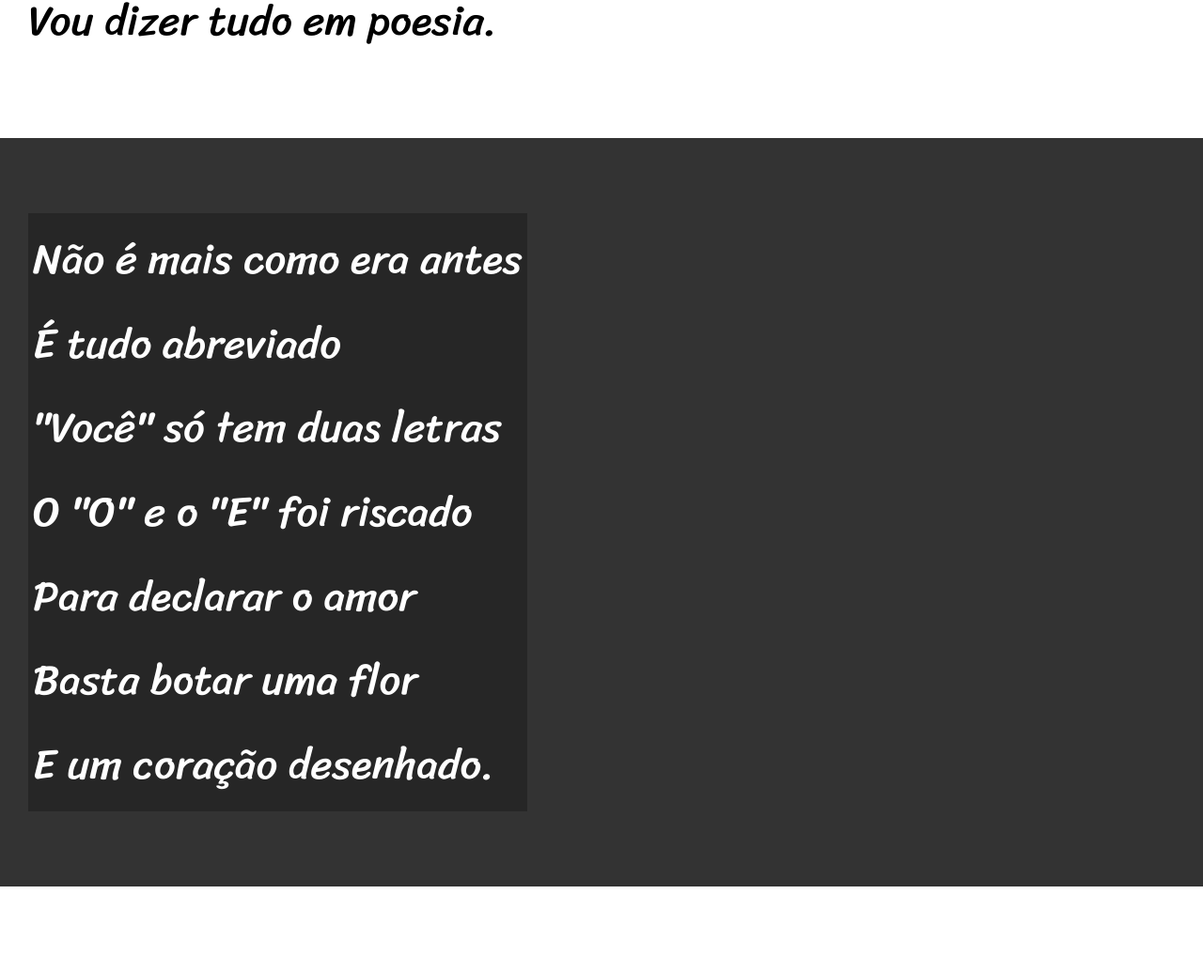
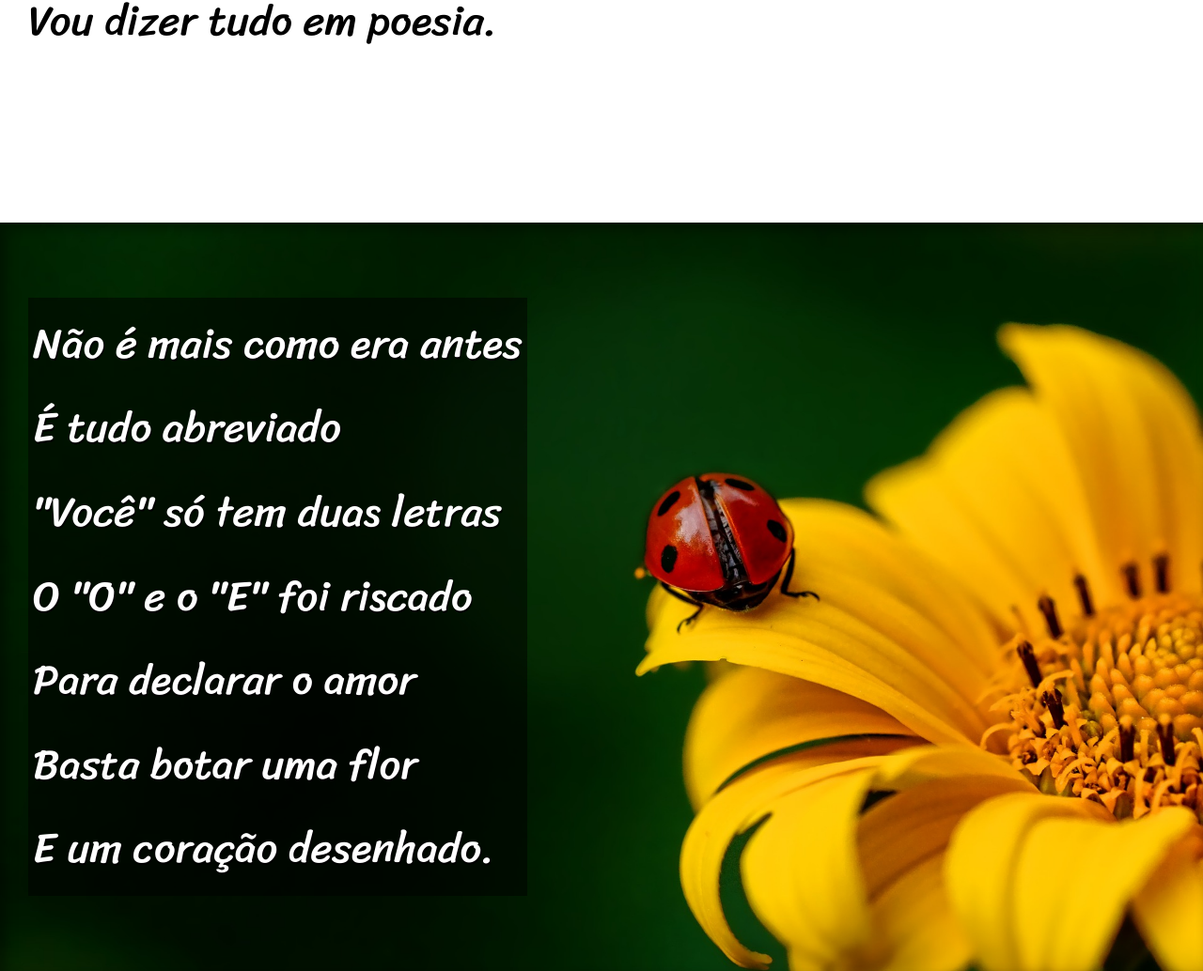
Before and after one commit to andreluizpo/html-css, a plain HTML site: page desafios/d012/index.html in a window 1280 px wide. Shown: the part 900-1934 px from the top of the page at 94% size. Drawn offline with Linux system fonts and the light colour scheme.

Commit message:
adicionei as imagens

```diff
--- a/desafios/d012/estilo/style.css
+++ b/desafios/d012/estilo/style.css
@@ -56,6 +56,10 @@ section {
     font-size: 3.5vw; /* 3.5% da largura da tela */
 }
 
+section > p{
+    padding-bottom: 2em;
+}
+
 section.normal {
     background-color: white;
     color: black;
@@ -64,12 +68,25 @@ section.normal {
 section.imagem {
     background-color: #333333;
     color: white;
+    box-shadow: inset 6px 6px 13px 0px rgba(0, 0, 0, 0.404);
+    background-size: cover;
+    background-attachment: fixed;
 }
 
 section.imagem > p {
     display: inline-block;
     padding: 5px;
-    background-color: #00000041;
+    background-color: #00000081;
+    text-shadow: 1px 2px 0px black;
+}
+
+section#img01 {
+    background-image: url(../imagens/background001.jpg);
+    background-position: right center;
+}
+
+section#img02 {
+    background-image: url(../imagens/background002.jpg);
 }
 
 footer {
--- a/desafios/d012/index.html
+++ b/desafios/d012/index.html
@@ -24,7 +24,7 @@
         </p>
     </section>
 
-    <section class="imagem">
+    <section class="imagem" id="img01">
         <p>
             Não é mais como era antes <br>
             É tudo abreviado <br>
@@ -58,7 +58,7 @@
         </p>
     </section>
 
-    <section class="imagem">
+    <section class="imagem" id="img02">
         <p>
             Tenho saudade das cartas <br>
             Escritas com a própria mão <br>
```
